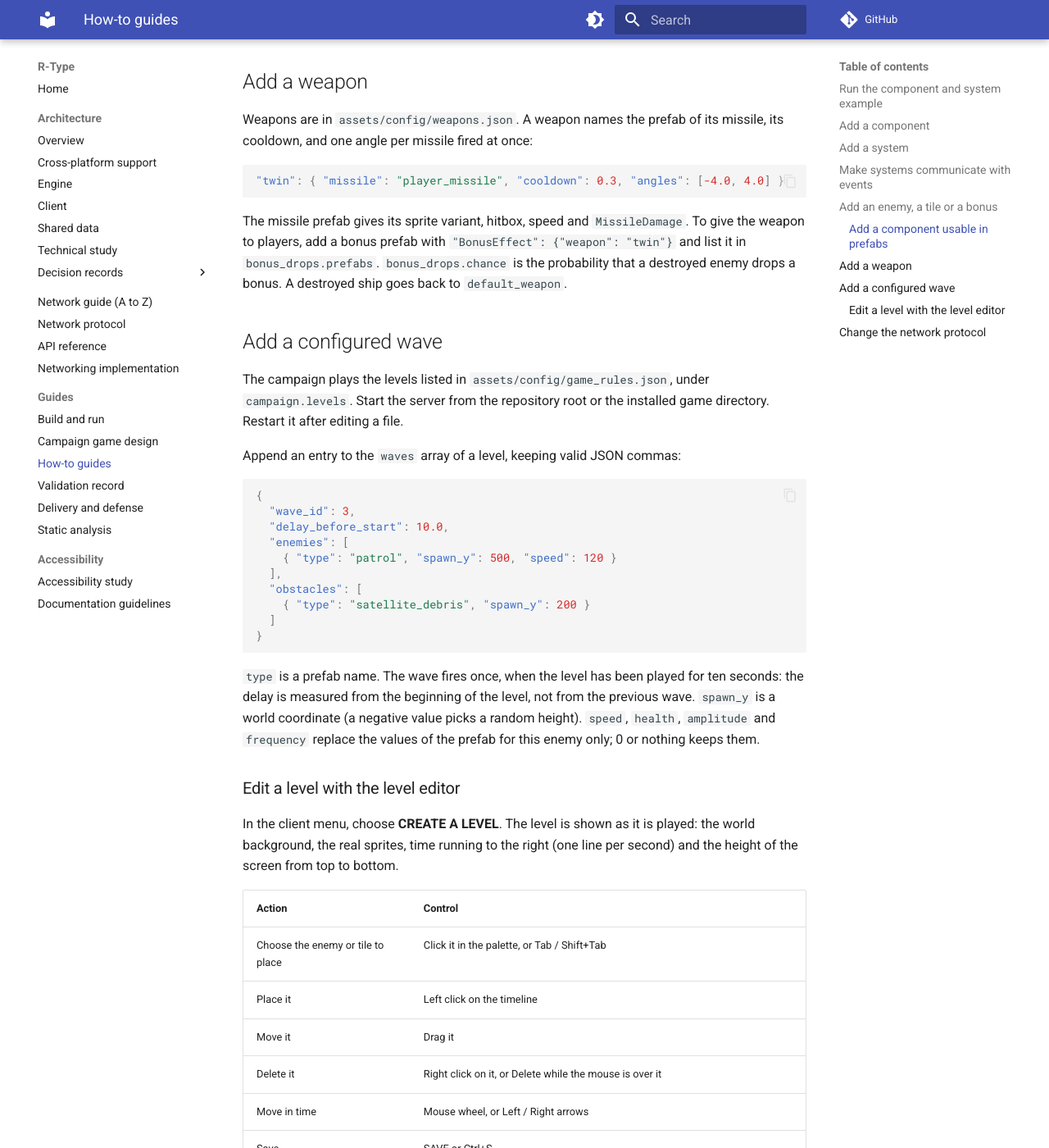
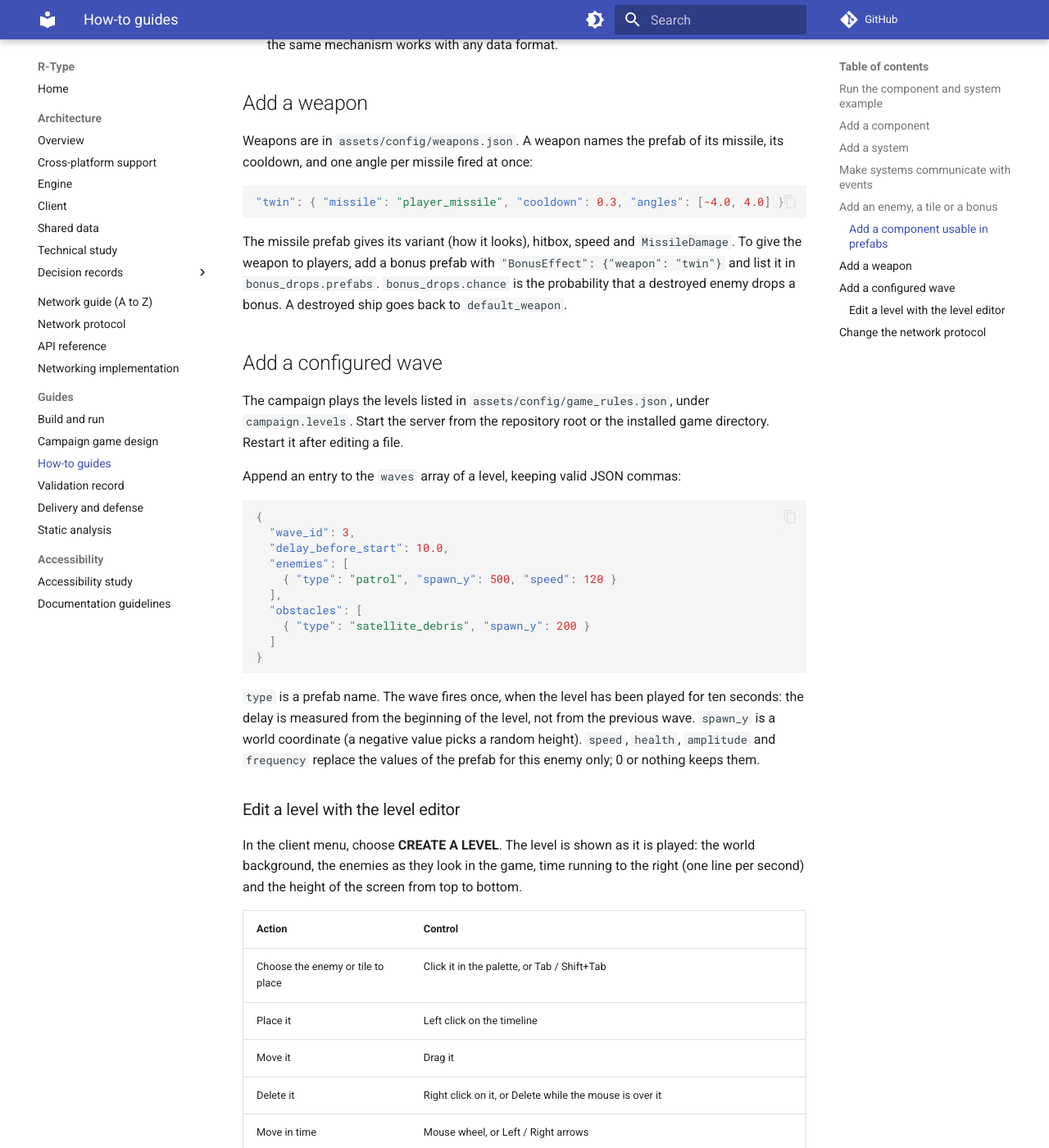
Before and after one commit to Nivek-Hyn/epitech-rtype, an MkDocs documentation site: the page built from docs/how-to.md, in a window 1280 px wide and 1400 px high, scrolled down 5130 px. Shown: the whole window at 82% size. Built offline with MkDocs 1.6.1 and Material for MkDocs 9.7.7, drawn with Linux system fonts in a browser that asks for light colours; comment, search, counter and statistics services are not loaded; some of the changed text lies outside the part shown.

Commit message:
docs: README demos and screenshots of the new look, level editor restyled

````diff
--- a/docs/how-to.md
+++ b/docs/how-to.md
@@ -53,7 +53,7 @@ A component is a plain struct holding data, with default values.
    | Any game (generic) | Nowhere: the engine never defines components. Make the engine code a template instead (see `engine/systems/Movement.hpp`). |
    | Server **and** client | `common/include/common/Components.hpp`, namespace `rtype::components` |
    | Server only (health, hitbox, AI...) | a header in `server/src/`, namespace `rtype::server` |
-   | Client only (sprite, animation...) | a header in `client/src/`, namespace `rtype::client` |
+   | Client only (drawing, animation...) | a header in `client/src/`, namespace `rtype::client` |
 
 2. **Write the struct.** Use explicit names and put the unit in a comment when there is one:
 
@@ -177,7 +177,7 @@ entity only combines existing components.
 
 | Component | Fields | Used by |
 |---|---|---|
-| `Kind` | `type` (`player`, `enemy`, `player_missile`, `enemy_missile`, `obstacle`, `bonus`), `variant` | Snapshot: the client chooses the sprite from both |
+| `Kind` | `type` (`player`, `enemy`, `player_missile`, `enemy_missile`, `obstacle`, `bonus`), `variant` | Snapshot: the client chooses how it looks from both |
 | `Hitbox` | `width`, `height`, `offset_y` | Collisions and screen limits; no Hitbox means no collision |
 | `Health` | `hp` | Damage from missiles |
 | `Velocity` | `x`, `y` (world units per second; negative x goes left) | Movement |
@@ -190,7 +190,7 @@ entity only combines existing components.
 
 Then use the name in a level (`"type": "armored_scout"`) and restart the server.
 A prefab with an unknown component or invalid data is skipped with a warning at startup.
-A new `variant` also needs its sprite in the client; reusing an existing variant needs nothing.
+A new `variant` also needs its drawing in the client (`client/src/render/EntityRenderer.cpp`, names in `render/Looks.hpp`); reusing an existing variant needs nothing.
 
 ### Add a component usable in prefabs
 
@@ -214,7 +214,7 @@ angle per missile fired at once:
 "twin": { "missile": "player_missile", "cooldown": 0.3, "angles": [-4.0, 4.0] }
 ```
 
-The missile prefab gives its sprite variant, hitbox, speed and `MissileDamage`. To give the weapon to players,
+The missile prefab gives its variant (how it looks), hitbox, speed and `MissileDamage`. To give the weapon to players,
 add a bonus prefab with `"BonusEffect": {"weapon": "twin"}` and list it in `bonus_drops.prefabs`.
 `bonus_drops.chance` is the probability that a destroyed enemy drops a bonus. A destroyed ship goes back to
 `default_weapon`.
@@ -246,8 +246,8 @@ of the prefab for this enemy only; 0 or nothing keeps them.
 
 ### Edit a level with the level editor
 
-In the client menu, choose **CREATE A LEVEL**. The level is shown as it is played: the world background, the real
-sprites, time running to the right (one line per second) and the height of the screen from top to bottom.
+In the client menu, choose **CREATE A LEVEL**. The level is shown as it is played: the world background, the
+enemies as they look in the game, time running to the right (one line per second) and the height of the screen from top to bottom.
 
 | Action | Control |
 |---|---|
````
Also changed, not shown: README.md (+16 -6 lines), docs/accessibility.md (+1 -1 lines), docs/architecture.md (+1 -1 lines), docs/media/rtype-campaign.png, docs/media/rtype-level-editor.png, 3 other files.
